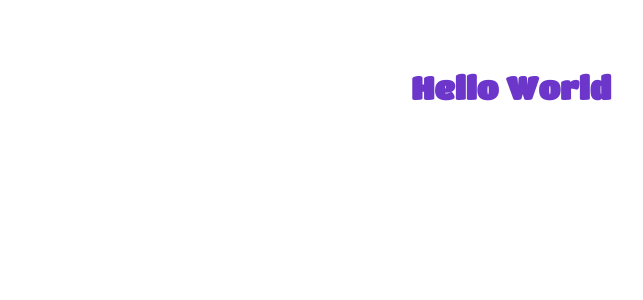
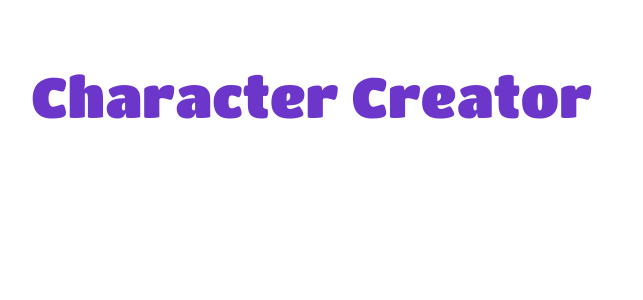
Before and after one commit to fbolcic/character-creator, a React (Create React App) app: page / in a window 1280 px wide. Shown: the top 300 px of the page, without its empty margins (129-772 px from the left). Built offline with nearby package versions, Linux system fonts and the light colour scheme.

Commit message:
feat: add Header component

```diff
--- a/src/App.js
+++ b/src/App.js
@@ -1,10 +1,11 @@
 import styles from "./App.module.css";
+import { Header } from "./components/Header";
 
 function App() {
   return (
     <div className={styles.wrapper}>
       <div className={styles.main}>
-        <h1 className={styles.heading}>Hello World</h1>
+        <Header text="Character Creator" />
         <div className={styles.creatorWrapper}>
           <div className={styles.creatorInputs}></div>
         </div>
--- /dev/null
+++ b/src/components/Header.jsx
@@ -0,0 +1,5 @@
+import styles from "./components.module.css";
+
+export function Header(props) {
+  return <h1 className={styles.heading}>{props.text}</h1>;
+}
```
